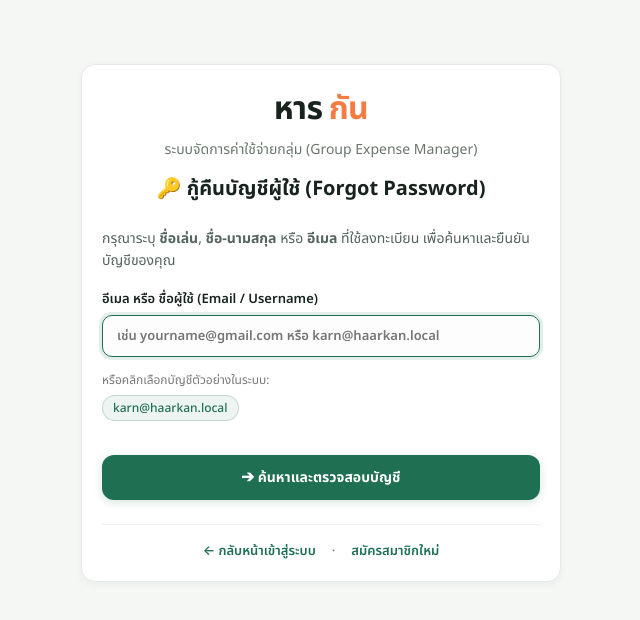
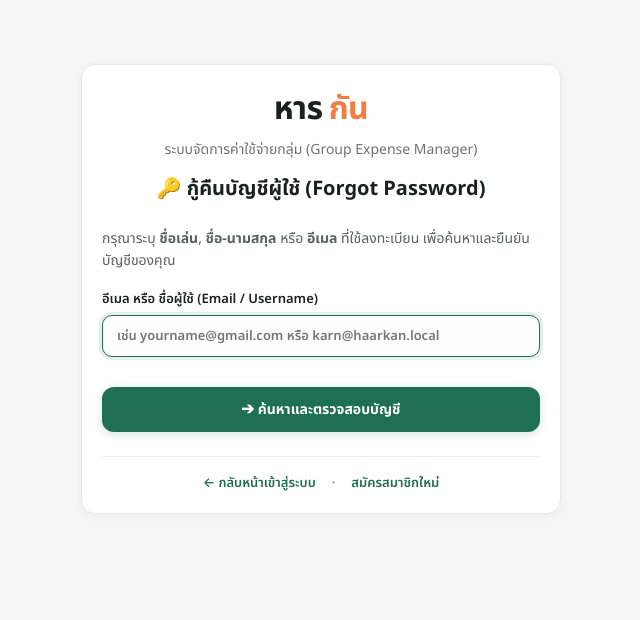
Before and after one commit to chadchawan45/haarkan, a Next.js app: page /forgot-password in a window 1280 px wide. Shown: the top 620 px of the page, without its empty margins (319-959 px from the left). Built offline with nearby package versions, Linux system fonts and the light colour scheme.

Commit message:
fix(ui): remove quick test account chips from login and forgot password pages

```diff
--- a/app/forgot-password/page.tsx
+++ b/app/forgot-password/page.tsx
@@ -133,35 +133,7 @@ export default function ForgotPasswordPage() {
               />
             </label>
 
-            {/* Quick Chips สำหรับทดสอบ */}
-            <div style={{ margin: "12px 0 18px" }}>
-              <span style={{ fontSize: "12px", color: "#777", display: "block", marginBottom: "6px" }}>
-                หรือคลิกเลือกบัญชีตัวอย่างในระบบ:
-              </span>
-              <div style={{ display: "flex", flexWrap: "wrap", gap: "6px" }}>
-                {members.slice(0, 4).map((m) => (
-                  <button
-                    key={m.id}
-                    type="button"
-                    onClick={() => setIdentifier(m.email || m.nickname || m.name)}
-                    style={{
-                      background: "rgba(31, 111, 83, 0.08)",
-                      border: "1px solid rgba(31, 111, 83, 0.2)",
-                      color: "#1f6f53",
-                      borderRadius: "14px",
-                      padding: "3px 10px",
-                      fontSize: "12px",
-                      cursor: "pointer",
-                      fontWeight: 500,
-                    }}
-                  >
-                    {m.email || m.nickname || m.name}
-                  </button>
-                ))}
-              </div>
-            </div>
-
-            <button type="submit" className="primary full-btn" disabled={loading} style={{ padding: "12px", fontWeight: 700 }}>
+            <button type="submit" className="primary full-btn" disabled={loading} style={{ padding: "12px", fontWeight: 700, marginTop: "16px" }}>
               {loading ? "กำลังตรวจสอบ..." : "➔ ค้นหาและตรวจสอบบัญชี"}
             </button>
           </form>
```
Also changed, not shown: app/login/page.tsx (+0 -38 lines).
